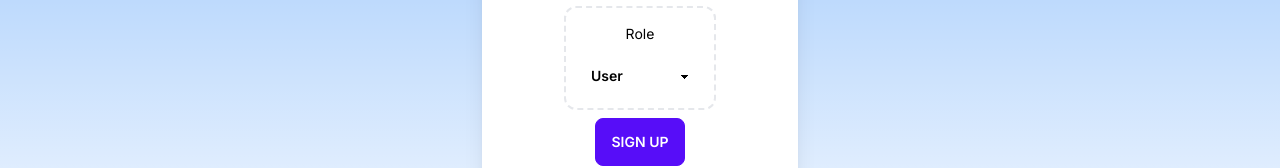
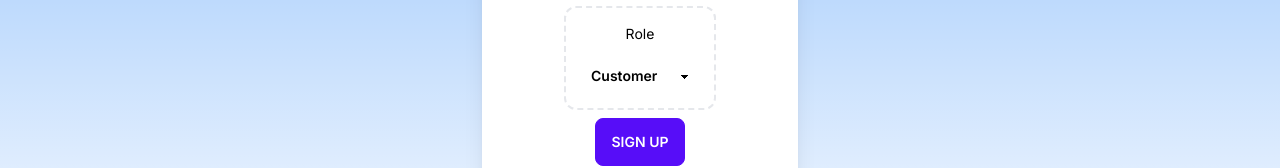
Before and after one commit to Sodolsky/FoodDeliveryApp-Frontend, a Next.js app: page /register in a window 1280 px wide. Shown: the part 472-640 px from the top of the page. Built offline with nearby package versions, Linux system fonts and the light colour scheme.

Commit message:
Fixed bug with roles and synced them with backend ones

```diff
--- a/src/app/register/RegisterForm.tsx
+++ b/src/app/register/RegisterForm.tsx
@@ -2,18 +2,17 @@
 import { FormEvent, useEffect, useState } from "react";
 import { registerInterface } from "../../../utils/interfaces";
 import { toast } from "react-toastify";
-import Image from "next/image";
-import Link from "next/link";
 import { BackArrow } from "../BackArrow";
 const baseLoginFormData: registerInterface = {
   login: "",
   password: "",
   confirmPassword: "",
-  role: "User",
+  role: "CUSTOMER",
 };
 export const RegisterForm = () => {
   const [formData, setformData] =
     useState<registerInterface>(baseLoginFormData);
+  console.log(formData);
   const [playAniamtion, setplayAniamtion] = useState<boolean>(false);
   const handleChange = (
     e: React.ChangeEvent<HTMLInputElement | HTMLSelectElement>
@@ -82,10 +81,14 @@ export const RegisterForm = () => {
       </div>
       <div className="flex flex-col justify-center items-center border-2 border-dashed rounded-xl p-2">
         <label className="label text-sm">Role</label>
-        <select className="select" onChange={(e) => handleChange(e)}>
-          <option value="User">User</option>
-          <option value="Restaurant">Restaurant</option>
-          <option value="Delivery">Delivery</option>
+        <select
+          className="select"
+          name="role"
+          onChange={(e) => handleChange(e)}
+        >
+          <option value="CUSTOMER">Customer</option>
+          <option value="RESTAURANT">Restaurant</option>
+          <option value="DELIVERY">Delivery</option>
         </select>
       </div>
       <button className="btn btn-primary">Sign Up</button>
--- a/utils/interfaces.ts
+++ b/utils/interfaces.ts
@@ -1,4 +1,4 @@
-export type userTypes = "Restaurant" | "Delivery" | "User";
+export type userTypes = "RESTAURANT" | "DELIVERY" | "CUSTOMER";
 export interface loginFormInteface {
   login: string;
   password: string;
```
